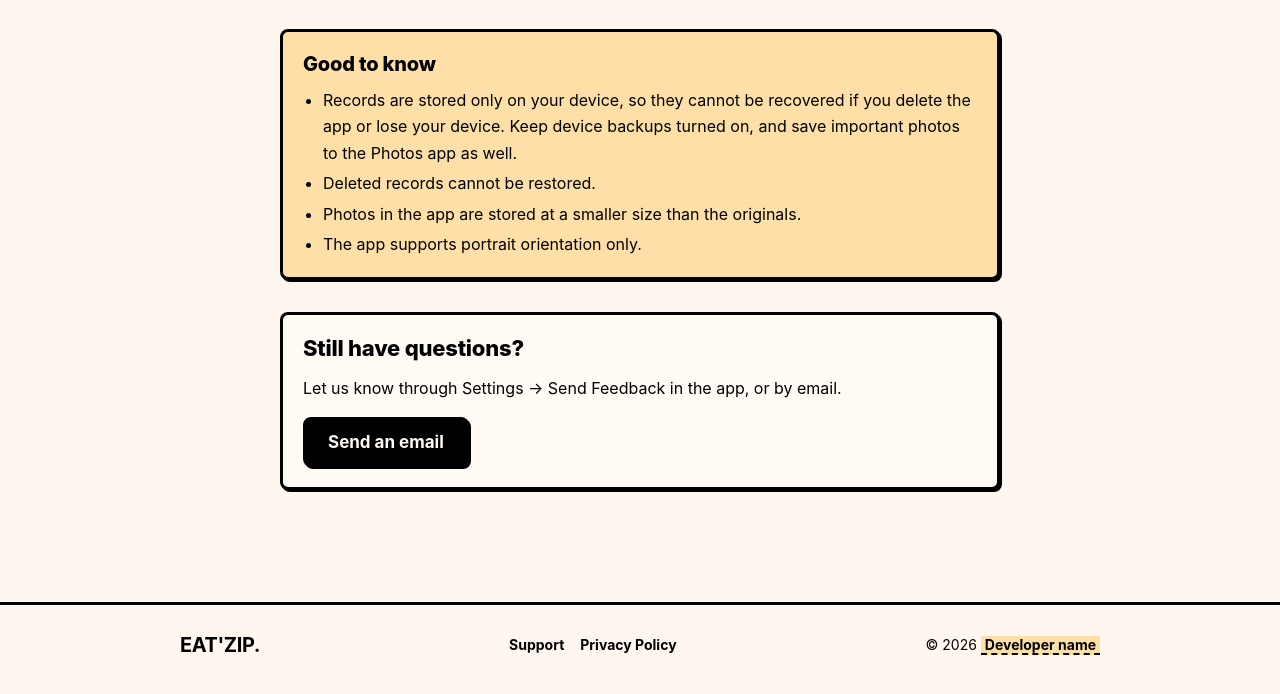
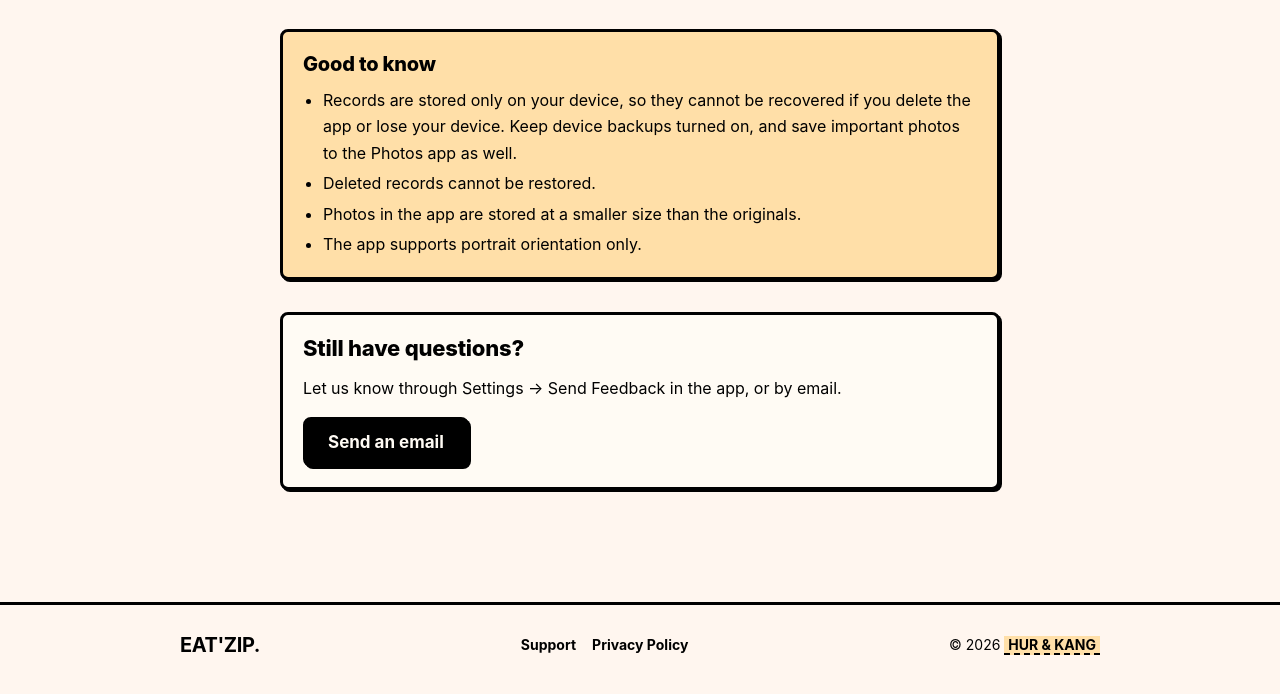
Before and after one commit to Hwa0000002/eat-zip., a plain HTML site: page support-en.html in a window 1280 px wide. Shown: the part 3593-4287 px from the top of the page. Drawn offline with Linux system fonts and the light colour scheme; a web font is replaced by a local one.

Commit message:
Update support-en.html

```diff
--- a/support-en.html
+++ b/support-en.html
@@ -256,7 +256,7 @@
         <a href="support-en.html">Support</a>
         <a href="privacy-en.html">Privacy Policy</a>
       </nav>
-      <span>© 2026 <span class="todo">Developer name</span></span>
+      <span>© 2026 <span class="todo">HUR & KANG</span></span>
     </div>
   </footer>
 </body>
```
